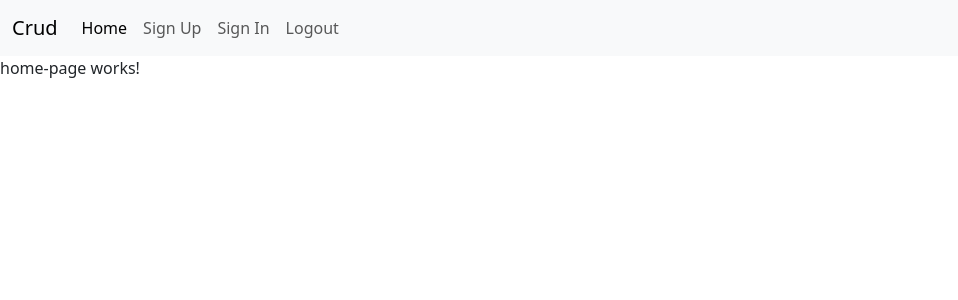
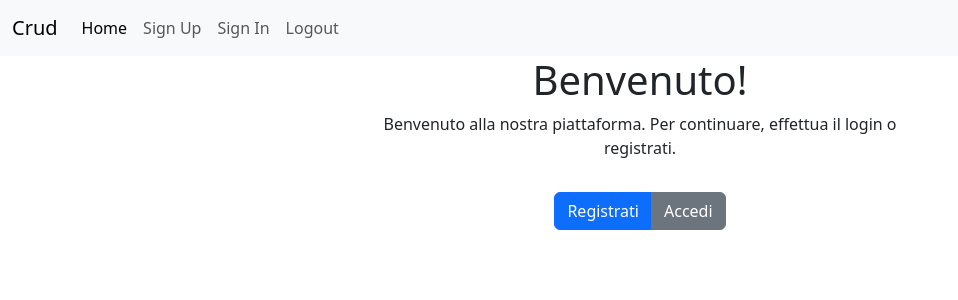
Before and after one commit to TunaSandwichhh/BW3-Gruppo5, an Angular app in the folder bw3-crud/: page / in a window 1280 px wide. Shown: the top 300 px of the page, without its empty margins (0-958 px from the left). Built offline with nearby package versions, Linux system fonts and the light colour scheme.

Commit message:
Feat: implemented homepage component

```diff
--- a/bw3-crud/src/app/components/home-page/home-page.component.html
+++ b/bw3-crud/src/app/components/home-page/home-page.component.html
@@ -1 +1,15 @@
-<p>home-page works!</p>
+<div class="container">
+  <div class="row">
+    <div class="col-md-6 offset-md-3 text-center">
+      <h1>Benvenuto!</h1>
+      <p>
+        Benvenuto alla nostra piattaforma. Per continuare, effettua il login o
+        registrati.
+      </p>
+      <div class="btn-group mt-3" role="group" aria-label="Accesso">
+        <a href="/signup" class="btn btn-primary">Registrati</a>
+        <a href="/login" class="btn btn-secondary">Accedi</a>
+      </div>
+    </div>
+  </div>
+</div>
--- a/bw3-crud/src/app/components/navbar/navbar.component.html
+++ b/bw3-crud/src/app/components/navbar/navbar.component.html
@@ -1,4 +1,4 @@
-<nav class="navbar navbar-expand-lg bg-body-tertiary">
+<nav class="navbar navbar-expand-lg bg-body-tertiary sticky-top">
   <div class="container-fluid">
     <a class="navbar-brand">Crud</a>
     <button
--- a/bw3-crud/src/app/components/posts-page/posts-page.component.html
+++ b/bw3-crud/src/app/components/posts-page/posts-page.component.html
@@ -1,4 +1,4 @@
-<div class="container">
+<div class="container mt-3">
   <div class="row">
     <div class="col-12">
       <div class="btn-group mb-3">
@@ -13,7 +13,7 @@
   <div class="row">
     <div class="col-12">
       <div class="card-columns">
-        <div class="card bg-light" *ngFor="let post of posts">
+        <div class="card bg-light mb-4" *ngFor="let post of posts">
           <div class="card-body">
             <h5 class="card-title">{{ post.title }}</h5>
             <p class="card-text">{{ post.body }}</p>
```
